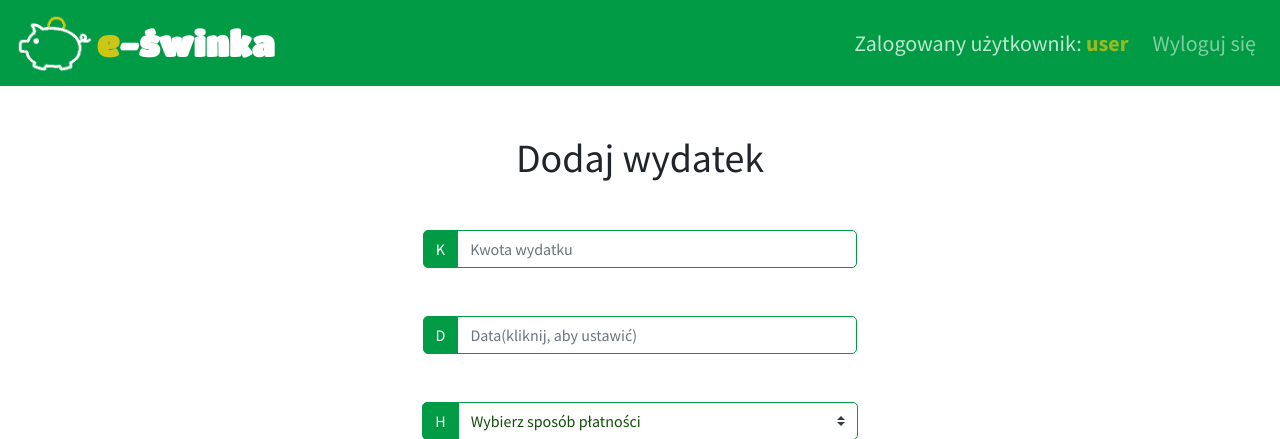
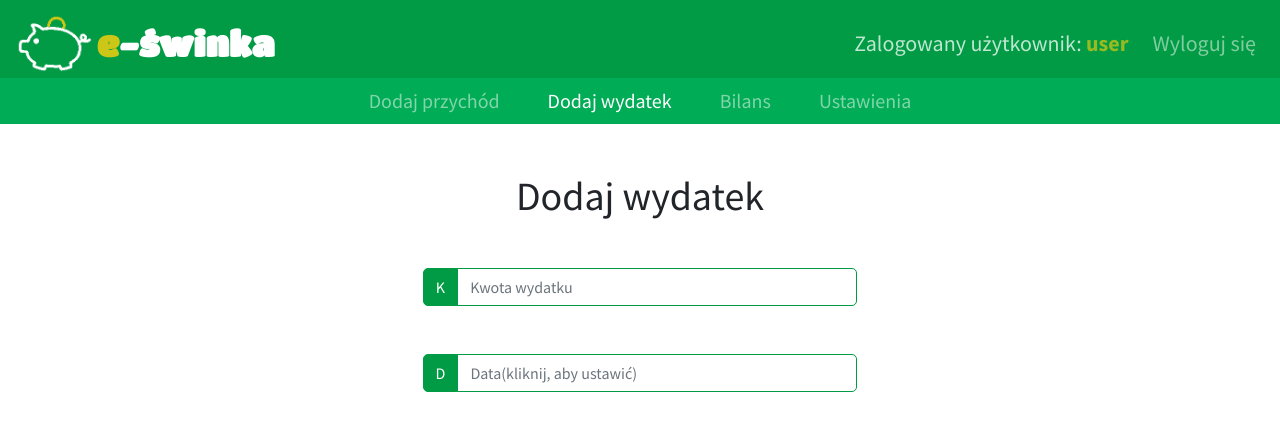
Before and after one commit to lukasz-gabka/home-budget-web-v.2, a PHP site: page /expense.html in a window 1280 px wide. Shown: the top 439 px of the page. Run offline with PHP 8.4, Linux system fonts and the light colour scheme.

Commit message:
added navigation bar

```diff
--- a/expense.html
+++ b/expense.html
@@ -17,7 +17,7 @@
 
 	<body>
 
-		<nav class="navbar navbar-dark navbar-expand-sm navigation">
+		<nav class="navbar navbar-dark navbar-expand-md navigation pb-0">
 			<header>
 				<a class="navbar-brand mr-5" href="#">
 					<img src="img/piggy.png" height="60" alt="logo"><p class="align-middle"><span class="yellow">e</span>-świnka</p>
@@ -32,6 +32,17 @@
 				<div class="navbar-nav ml-auto">
 					<span class="nav-item my-auto mr-3 loogedUser">Zalogowany użytkownik: <span class="font-weight-bold yellow">user</span></span>
 					<a class="nav-item nav-link" href="#">Wyloguj się</a>
+				</div>
+			</div>
+		</nav>
+
+		<nav class="navbar navbar-dark navbar-expand-md navigation2 py-0 py-md-2">
+			<div class="collapse navbar-collapse" id="menu">
+				<div class="navbar-nav mx-auto">
+					<a class="nav-item nav-link mx-3" href="#">Dodaj przychód</a>
+					<a class="nav-item nav-link mx-3 active disabled" href="#">Dodaj wydatek</a>
+					<a class="nav-item nav-link mx-3" href="#">Bilans</a>
+					<a class="nav-item nav-link mx-3" href="#">Ustawienia</a>
 				</div>
 			</div>
 		</nav>
@@ -109,7 +120,7 @@
 											<span class="input-group-text inputsPrepend">C</span>
 										</div>
 
-										<textarea class="form-control inputs" placeholder="Komentarz(opcjonalnie)"></textarea>
+										<textarea class="form-control inputs" maxlength="40" placeholder="Komentarz(opcjonalnie)"></textarea>
 									</div>
 
 									<div class="d-flex justify-content-center mb-5 d-inline-block">
--- a/style.css
+++ b/style.css
@@ -16,6 +16,19 @@ body
 	font-size: 22px;
 	color: white;
 	text-align: center;
+}
+
+.navigation2
+{
+	background-color: #00ac55;
+	font-size: 20px;
+	text-align: center;
+}
+
+.navbar-nav a
+{
+	padding-top: 0;
+	padding-bottom: 0;
 }
 
 .navbar-brand
```
